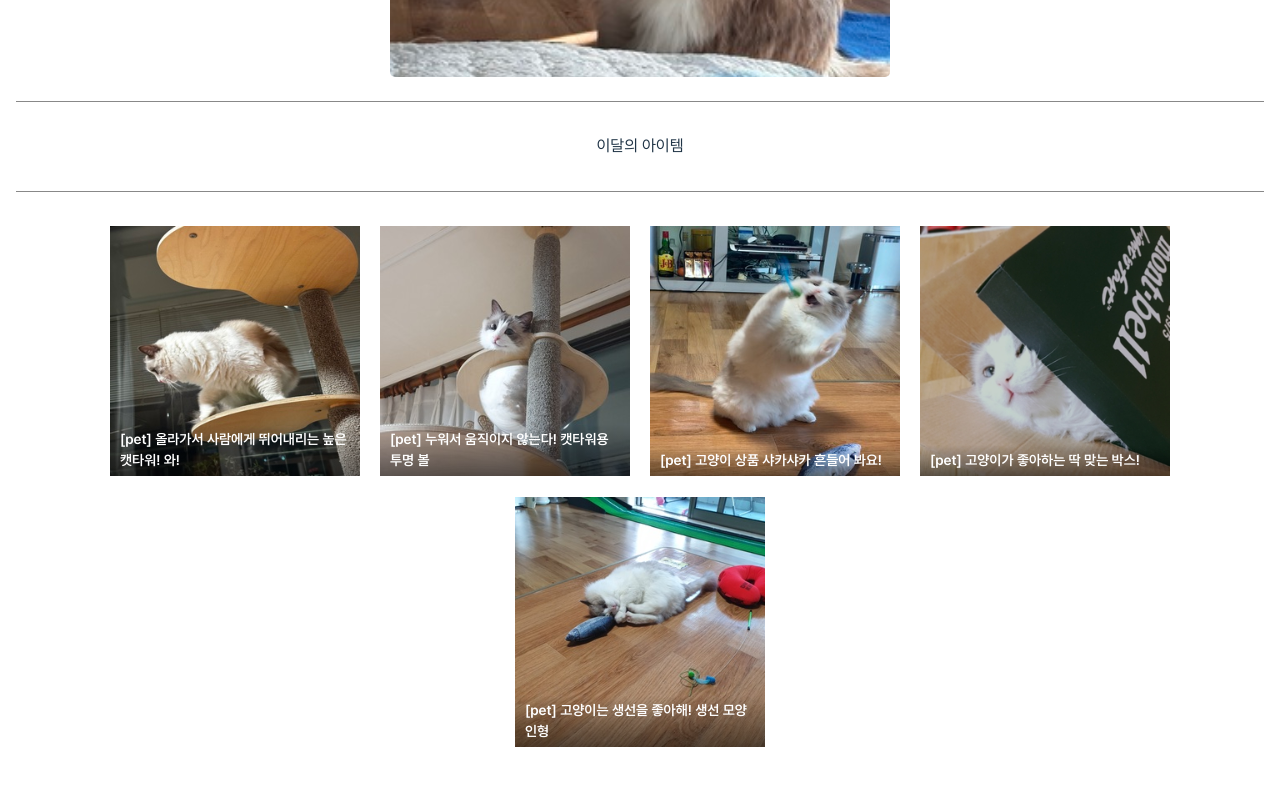
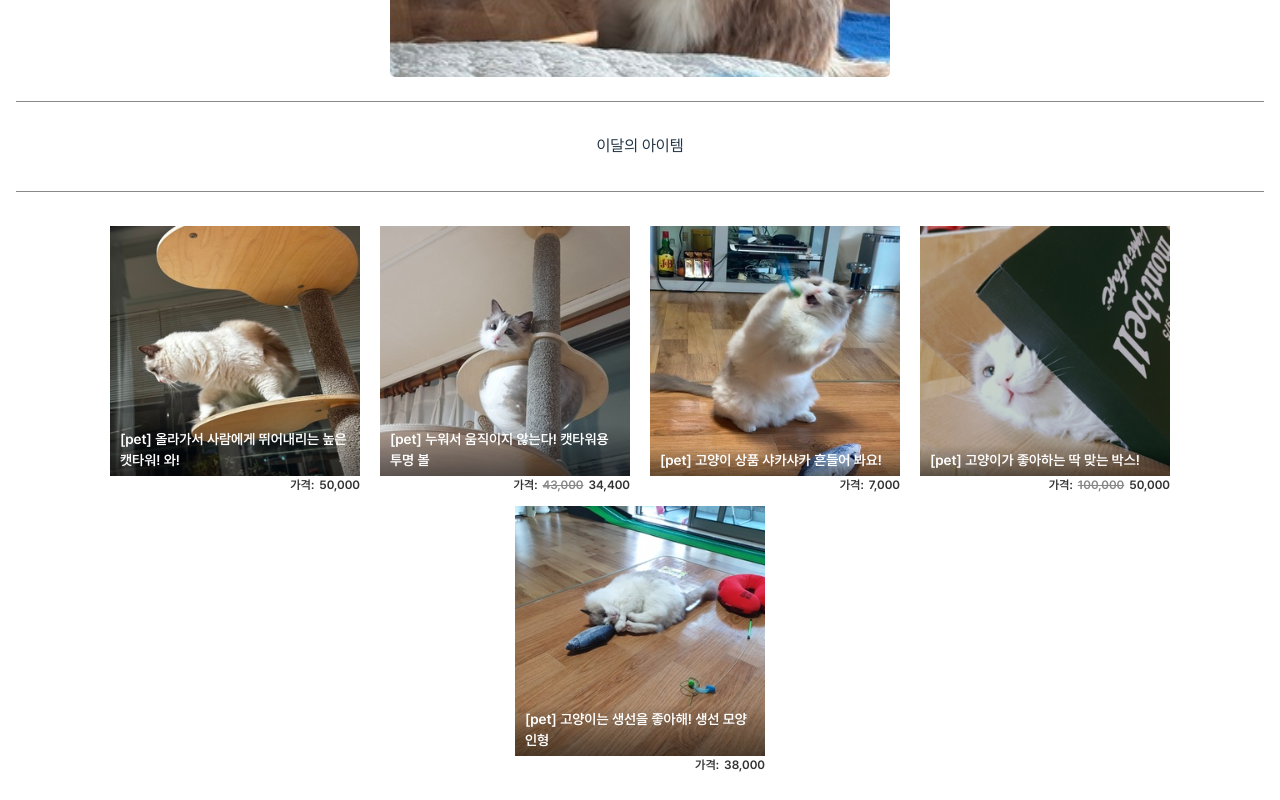
Before and after one commit to chohyuun/marketing-web-react, a React (Vite) app: page /home in a window 1280 px wide. Shown: the part 487-1287 px from the top of the page. Built offline with nearby package versions, Linux system fonts and the light colour scheme.

Commit message:
feat: 상품 금액, 할인 추가 (#6)
- Number format #,### 추가]
- discount 존재 할 시 스타일 추가 (styled-component)

```diff
--- a/src/style/DefaultLayout.tsx
+++ b/src/style/DefaultLayout.tsx
@@ -15,7 +15,7 @@ const DefaultLayout = () => {
             PET Equipment
           </a>
         </div>
-        <div>소중한 반려동물을 위한 동물 상품</div>
+        <div>소중한 반려동물을 위한 동물 용품</div>
       </Header>
       <Content>
         <Outlet />
--- a/src/type/productData.ts
+++ b/src/type/productData.ts
@@ -3,31 +3,42 @@ import { CatBox, CatToy2, CatBowl, CatTower, CatToy1 } from '../assets'
 /**
  * url: image 링크
  * title: 상품 이름
+ * price: 상품 가격
+ * discount[optional]: 할인(%)
  */
 export type ProductDataType = {
   url: string
   title: string
+  price: number
+  discount?: number
 }
 
 export const productData = [
   {
     url: CatTower,
     title: '[pet] 올라가서 사람에게 뛰어내리는 높은 캣타워! 와!',
+    price: 50000,
   },
   {
     url: CatBowl,
     title: '[pet] 누워서 움직이지 않는다! 캣타워용 투명 볼',
+    price: 43000,
+    discount: 20,
   },
   {
     url: CatToy1,
     title: '[pet] 고양이 상품 샤카샤카 흔들어 봐요!',
+    price: 7000,
   },
   {
     url: CatBox,
     title: '[pet] 고양이가 좋아하는 딱 맞는 박스!',
+    price: 100000,
+    discount: 50,
   },
   {
     url: CatToy2,
     title: '[pet] 고양이는 생선을 좋아해! 생선 모양 인형',
+    price: 38000,
   },
 ] as ProductDataType[]
--- /dev/null
+++ b/src/utils/NumberFormatter.ts
@@ -0,0 +1,4 @@
+export const NumberFormatter = (num: number) => {
+  const regexp = /\B(?=(\d{3})+(?!\d))/g
+  return num.toString().replace(regexp, ',')
+}
--- a/src/views/ProductBox.tsx
+++ b/src/views/ProductBox.tsx
@@ -1,7 +1,8 @@
-import styled from 'styled-components'
+import styled, { css } from 'styled-components'
 import { ProductDataType } from '../type/productData'
 import { Dispatch, SetStateAction } from 'react'
 import { ContextData } from './Home'
+import { NumberFormatter } from '../utils/NumberFormatter'
 
 interface ProductImageProps {
   value: ProductDataType
@@ -11,6 +12,7 @@ interface ProductImageProps {
 const ProductBox = ({ value, setClickData }: ProductImageProps) => {
   return (
     <ImageArea
+      discount={!!value.discount}
       onClick={() =>
         setClickData({
           url: value.url,
@@ -22,14 +24,22 @@ const ProductBox = ({ value, setClickData }: ProductImageProps) => {
       <div>
         <p className="product-title">{value.title}</p>
       </div>
+      <div className="product-price">
+        가격: <p className="before-discount">{NumberFormatter(value.price)}</p>
+        <p>
+          {value.discount
+            ? NumberFormatter(value.price * (1 - value.discount / 100))
+            : NumberFormatter(value.price)}
+        </p>
+      </div>
     </ImageArea>
   )
 }
 
-const ImageArea = styled.div`
+const ImageArea = styled.div<{ discount: boolean }>`
   display: inline-block;
   justify-content: flex-end;
-  margin: 10px;
+  margin: 10px 10px 20px;
   position: relative;
   max-width: 250px;
   max-height: 250px;
@@ -54,6 +64,32 @@ const ImageArea = styled.div`
       background: linear-gradient(to top, rgba(0, 0, 0, 0.5), transparent);
     }
   }
+
+  & .product-price {
+    display: flex;
+    justify-content: end;
+    height: 250px;
+    padding: 0;
+    top: 20px;
+    font-size: 12px;
+    color: #313131;
+
+    & .before-discount {
+      ${({ discount }) =>
+        discount
+          ? css`
+              text-decoration: #888888 line-through;
+              color: #888888;
+            `
+          : css`
+              display: none;
+            `}
+    }
+
+    p {
+      padding-left: 5px;
+    }
+  }
 `
 
 const ContentImage = styled.img`
```
